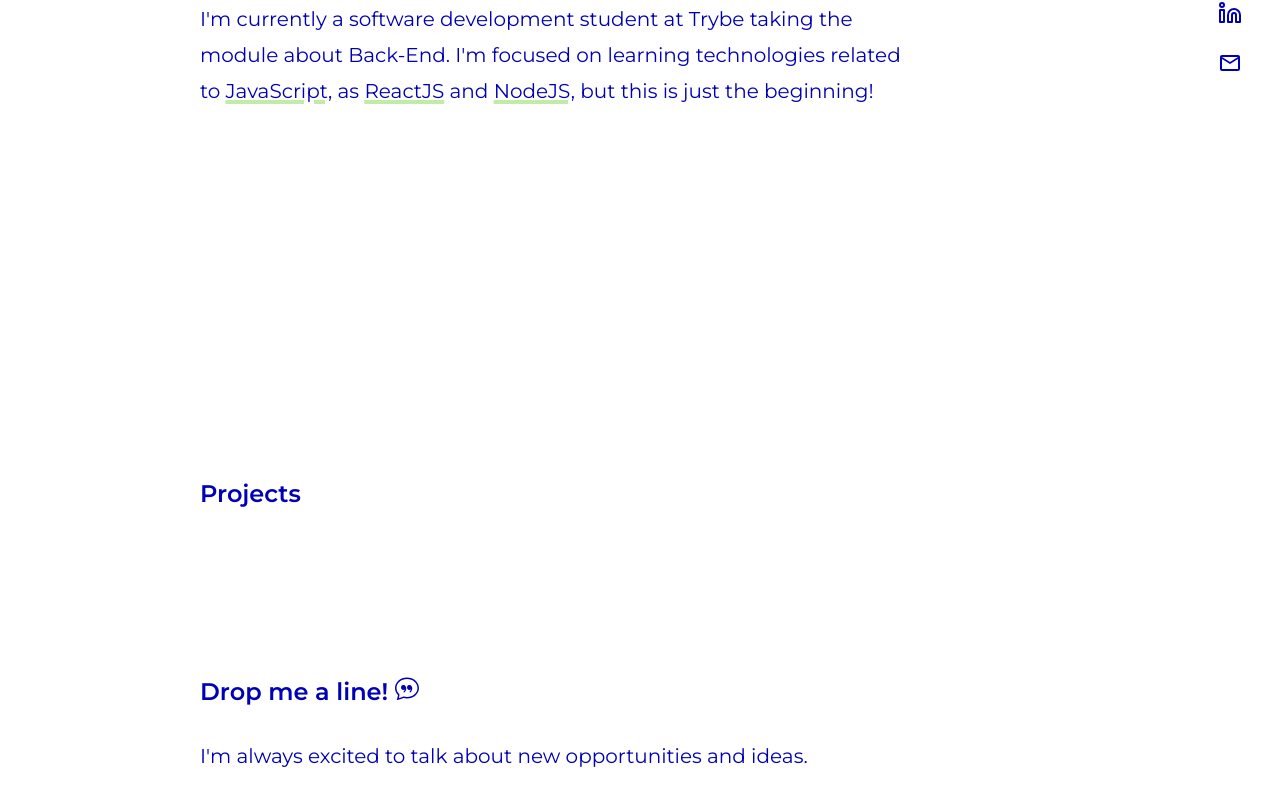
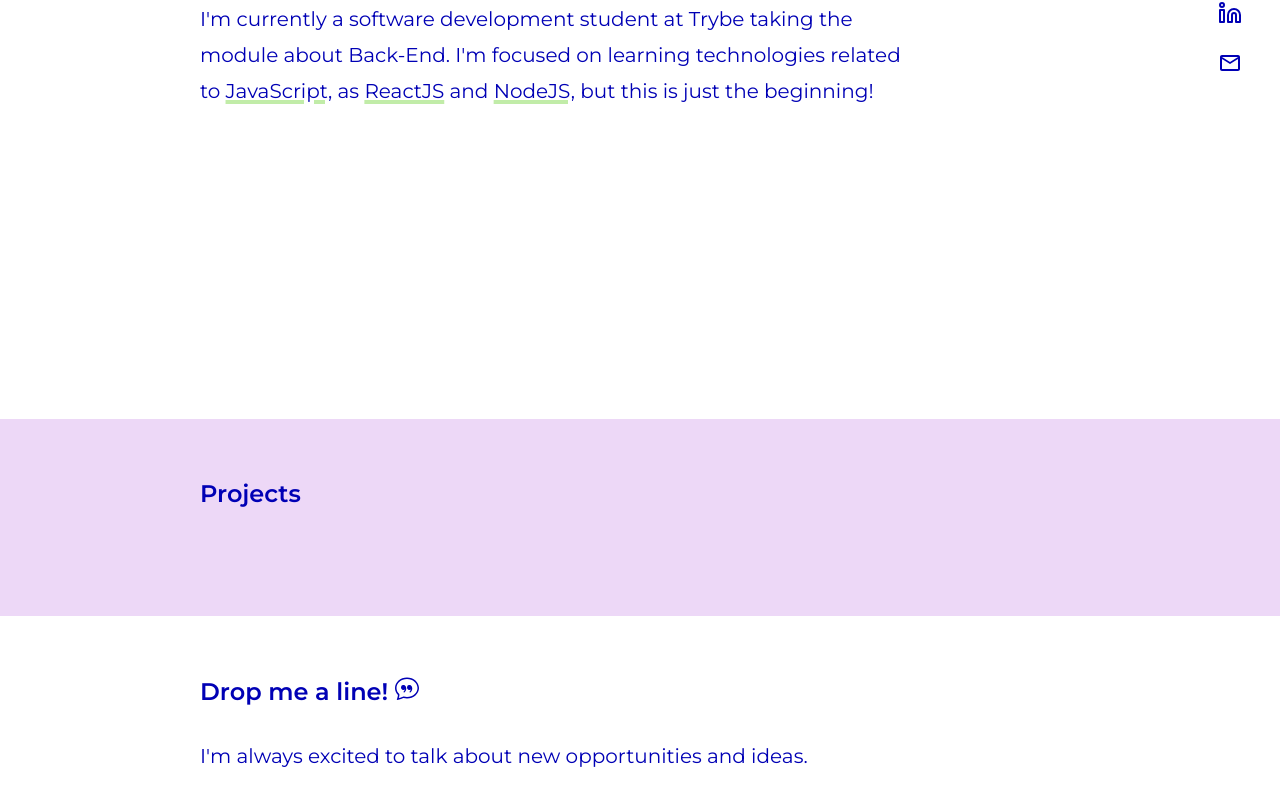
Before and after one commit to MarianeAlgayer/MarianeAlgayer.github.io, a React (Create React App) app in the folder portfolio/: page / in a window 1280 px wide. Shown: the part 381-1186 px from the top of the page. Built offline with nearby package versions, Linux system fonts and the light colour scheme.

Commit message:
refactor: add smooth scroll behavior

```diff
--- a/portfolio/src/styles/global.js
+++ b/portfolio/src/styles/global.js
@@ -4,8 +4,10 @@ export const GlobalStyle = createGlobalStyle`
   :root {
     --blue: rgba(0, 0, 181);
     --green: rgba(193, 236, 168);
+    --light-green: rgba(193, 236, 168, 0.2);
     --pink: rgba(220, 177, 239);
-    --light-pink: rgba(220, 177, 239, 0.5);
+    --medium-pink: rgba(220, 177, 239, 0.5);
+    --light-pink: rgba(220, 177, 239, 0.1);
   }
 
   * {
@@ -16,6 +18,8 @@ export const GlobalStyle = createGlobalStyle`
 
   // font-size 16px (Desktop)
   html {
+    scroll-behavior: smooth;
+
     @media (max-width: 1080px) {
       font-size: 93.75%; // 15px
     }
```
